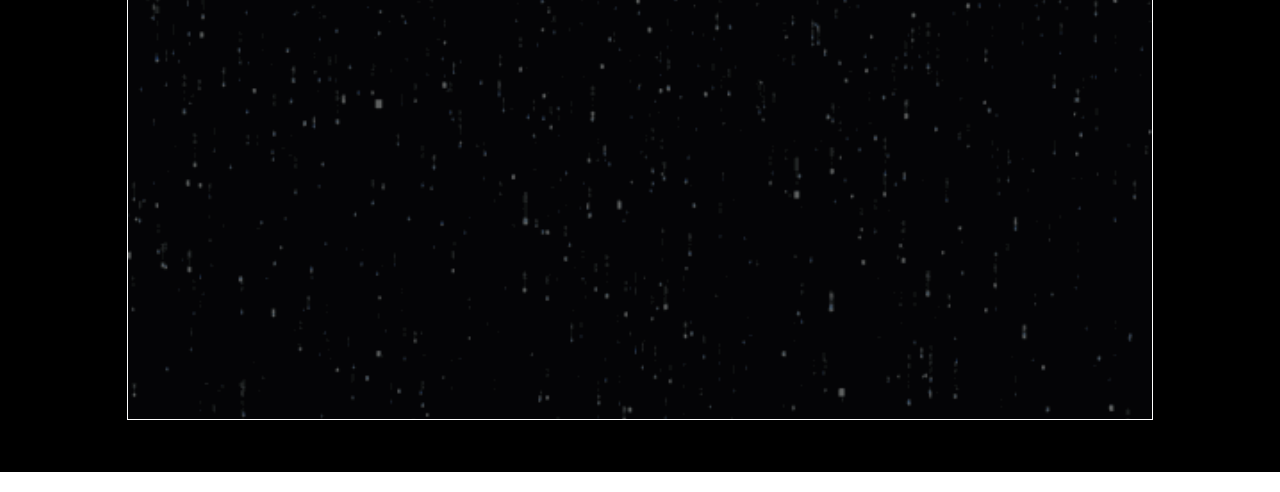
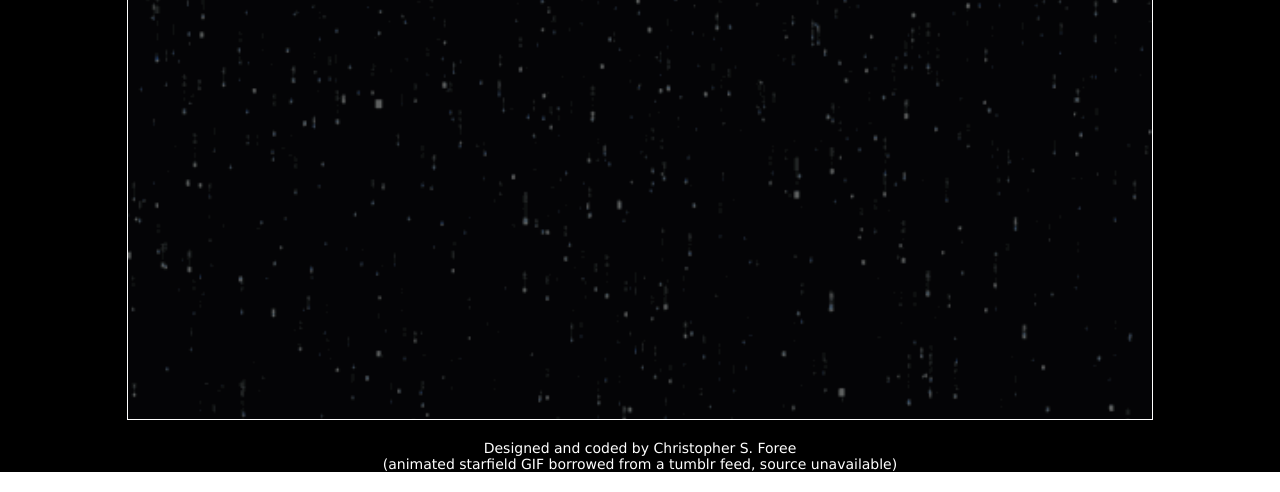
Before and after one commit to cforee/spacebubz, a plain HTML site: page index.html in a window 1280 px wide. Shown: the part 348-840 px from the top of the page. Drawn offline with Linux system fonts and the light colour scheme.

Commit message:
Update title; Add credits

```diff
--- a/index.html
+++ b/index.html
@@ -1,6 +1,6 @@
 <html>
   <head>
-    <title>Ballbuster</title>
+    <title>SpaceBubz</title>
     <link rel="stylesheet" type="text/css" href="stylesheets/ballbuster.css" />
     <script type="text/javascript" src="javascripts/jquery-2.1.0.min.js"></script>
     <script type="text/javascript" src="javascripts/ballbuster.js"></script>
@@ -22,6 +22,10 @@
           <div id="ship">&nbsp;</div>
         </div>
       </div>
+      <div class="credits">
+        Designed and coded by Christopher S. Foree<br />
+        (animated starfield GIF borrowed from a tumblr feed, source unavailable)
+      </div>
     </div>
   </body>
 </html>
--- a/stylesheets/ballbuster.css
+++ b/stylesheets/ballbuster.css
@@ -29,7 +29,7 @@
 .credits {
   display:inline-block;
   position:relative;
-  margin: 5px 0;
+  margin: 20px 0;
   font-size:inherit;
   color:#fff;
 
```
